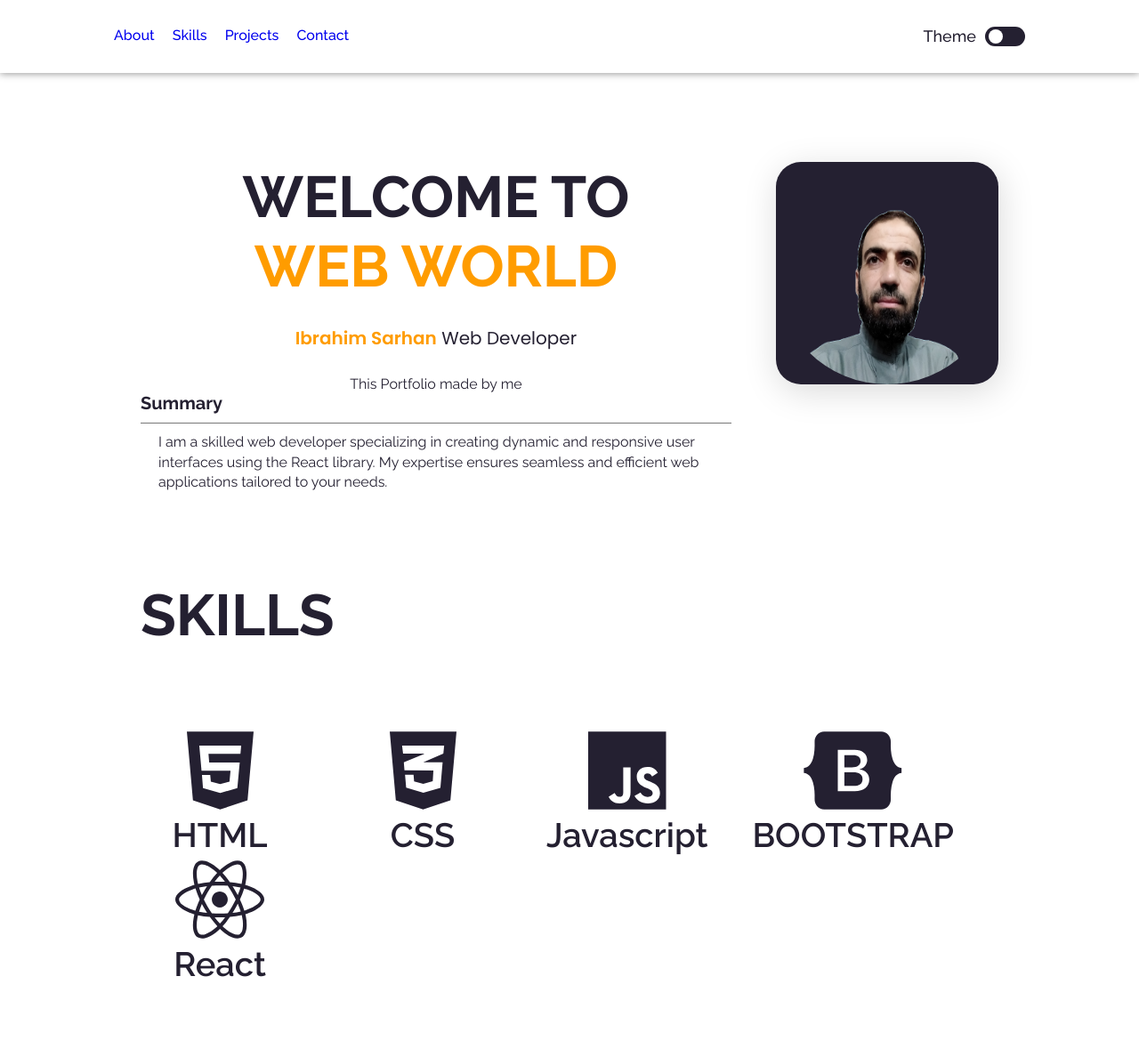
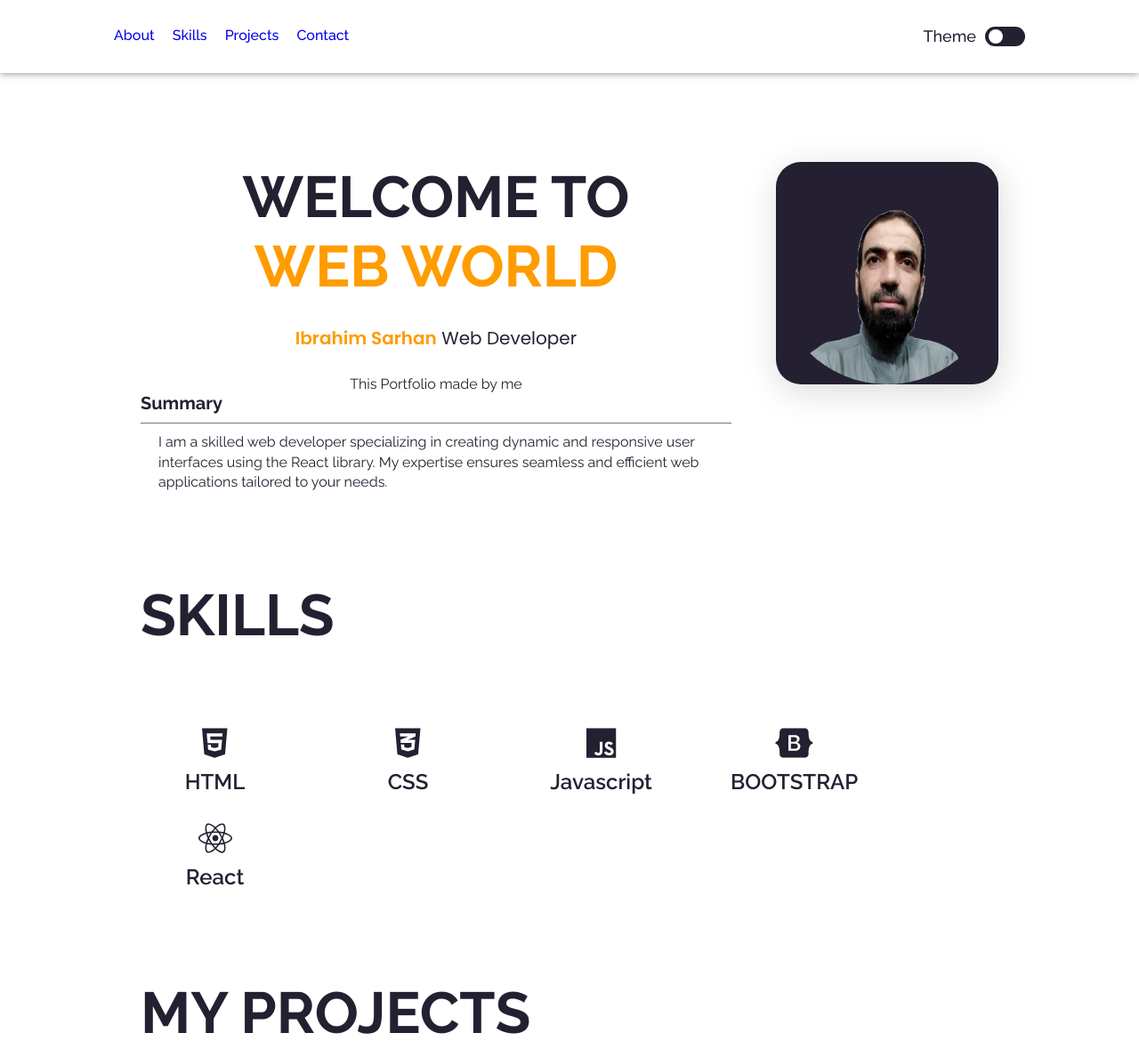
Before and after one commit to Ibrahim-Sarhan/Personal_Portfolio, a plain HTML site: page index.html in a window 1280 px wide. Shown: the top 1179 px of the page at 89% size. Drawn offline with Linux system fonts and the light colour scheme.

Commit message:
Change font size for skills section icons

```diff
--- a/style.css
+++ b/style.css
@@ -286,21 +286,23 @@ body,
   display: grid;
   grid-template-columns: repeat(4, 1fr);
   column-gap: 5rem;
+  row-gap: 3rem;
   width: 100%;
 }
 .skills__item {
   display: flex;
   flex-direction: column;
   align-items: center;
+  gap: 1rem;
 }
 
 .skills__icon {
-  font-size: var(--font-size-100);
+  font-size: var(--font-size-38);
   color: var(--color-black);
 }
 
 .skills__title {
-  font-size: var(--font-size-38);
+  font-size: var(--font-size-24);
   font-weight: var(--font-weight-semi-bold);
 }
 
```
